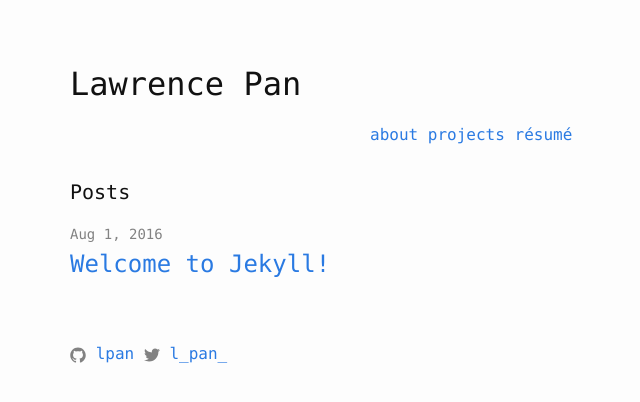
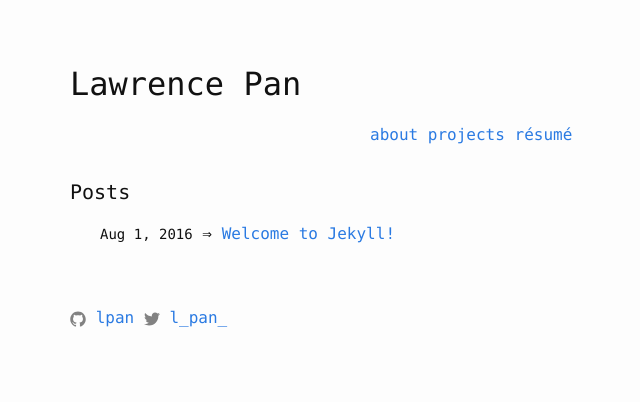
Before and after one commit to lpan/lpan.github.io, a Jekyll site: the page built from index.html, in a window 1280 px wide. Shown: the top 402 px of the page, without its empty margins (200-840 px from the left). Built offline with Jekyll 4.4.1, drawn with Linux system fonts in a browser that asks for light colours.

Commit message:
better front page layout

```diff
--- a/_sass/_layout.scss
+++ b/_sass/_layout.scss
@@ -79,23 +79,22 @@
 }
 
 .post-list {
-  margin-left: 0;
+  margin-left: $spacing-unit;
   list-style: none;
 
   > li {
     margin-bottom: $spacing-unit;
+
+    .post-meta {
+      font-size: $small-font-size;
+    }
+
+    .post-link {
+      display: inline-block;
+    }
   }
 }
 
-.post-meta {
-  font-size: $small-font-size;
-  color: $grey-color;
-}
-
-.post-link {
-  display: block;
-  font-size: 24px;
-}
 
 
 
--- a/index.html
+++ b/index.html
@@ -11,9 +11,9 @@ layout: default
       <li>
         <span class="post-meta">{{ post.date | date: "%b %-d, %Y" }}</span>
 
-        <h2>
-          <a class="post-link" href="{{ post.url | prepend: site.baseurl }}">{{ post.title }}</a>
-        </h2>
+        &rArr;
+
+        <a class="post-link" href="{{ post.url | prepend: site.baseurl }}">{{ post.title }}</a>
       </li>
     {% endfor %}
   </ul>
```
